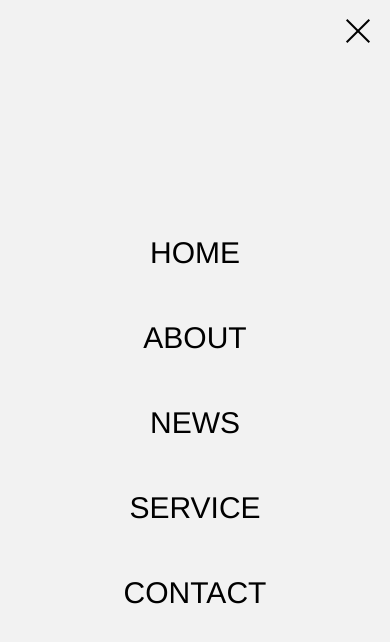
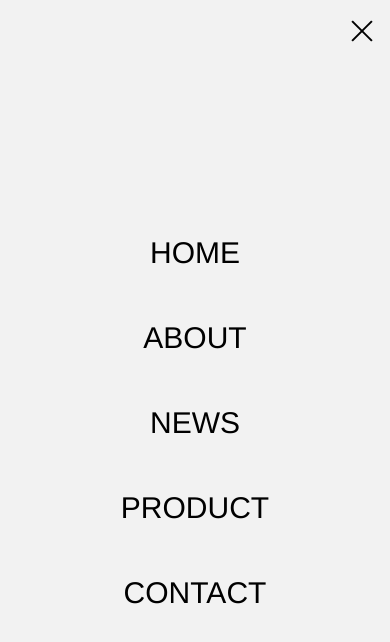
Before and after one commit to ppppppsmash/pj_kk, a Next.js app: page /news in a window 390 px wide. Both pictures are taken after a click on the element 358 px from the left and 32 px from the top of the page. Shown: the top 642 px of the page. Built offline with nearby package versions, Linux system fonts and the light colour scheme.

Commit message:
feat: Update header and hero components, adjust layout and styling

```diff
--- a/components/Header.tsx
+++ b/components/Header.tsx
@@ -158,21 +158,21 @@ export function Header() {
           </NavigationMenu>
 
           <div
-            className="sm:hidden block bg-gray fixed top-0 right-0 rounded-md w-16 h-16 cursor-pointer z-[9999] text-center
+            className="sm:hidden block bg-gray fixed top-0 right-0 w-14 h-14 cursor-pointer z-[9999] text-center
               rounded-bl-[25px]"
             onClick={handleClick}
           >
             <span
-              className={cn("relative bg-black w-8 h-[2px] inline-block mt-[30px] transition-all duration-150",
-                "before:absolute before:-top-2 before:left-0 before:transition-all before:inline-block before:w-8 before:h-[2px] before:bg-black",
-                "after:absolute after:top-2 after:left-0 after:transition-all after:inline-block after:w-8 after:h-[2px] after:bg-black",
+              className={cn("relative bg-black w-7 h-[2px] inline-block mt-[24px] transition-all duration-150",
+                "before:absolute before:-top-2 before:left-0 before:transition-all before:inline-block before:w-7 before:h-[2px] before:bg-black",
+                "after:absolute after:top-2 after:left-0 after:transition-all after:inline-block after:w-7 after:h-[2px] after:bg-black",
                 isOpen ? "bg-transparent inline-block mt-[30px] transition-all duration-150 before:top-0 before:rotate-[135deg] after:top-0 after:rotate-[-135deg]" : ""
               )}
             ></span>
           </div>
 
           <div className={cn(
-            "fixed top-0 right-0 rounded-[50%] h-[100px] w-[100px] cursor-pointer z-[9998] text-center scale-0 bg-gray transition-all duration-1000",
+            "fixed top-0 right-0 rounded-[50%] h-[100px] w-[100px] cursor-pointer z-50 text-center scale-0 bg-gray transition-all duration-1000",
             isOpen ? "scale-[80]" : "",
             isClose ? "" : "scalse-[80]"
             )}
@@ -197,7 +197,7 @@ export function Header() {
                 <Link href="/news" onClick={handleCloseClick}>NEWS</Link>
               </li>
               <li className="text-[30px] no-underline text-black px-4 py-5 transition-all duration-300 cursor-pointer">
-                <Link href="/service" onClick={handleCloseClick}>SERVICE</Link>
+                <Link href="/product" onClick={handleCloseClick}>PRODUCT</Link>
               </li>
               <li className="text-[30px] no-underline text-black px-4 py-5 transition-all duration-300 cursor-pointer">
                 <Link href="/contact" onClick={handleCloseClick}>CONTACT</Link>
--- a/components/Hero.tsx
+++ b/components/Hero.tsx
@@ -39,7 +39,7 @@ export const Hero = () => {
   }, [animate, scope])
 
   return (
-    <div className="space-y-6 md:my-16 absolute top-1/3 sm:top-[25%] w-[80%] sm:w-[90%] sm:max-w-[400px] z-50 left-1/2 -translate-x-1/2 sm:left-20 sm:-translate-x-0">
+    <div className="space-y-6 md:my-16 absolute top-1/3 sm:top-[25%] w-[80%] sm:w-[90%] sm:max-w-[400px] z-10 left-1/2 -translate-x-1/2 sm:left-20 sm:-translate-x-0">
       <div className='flex flex-col-reverse gap-8 md:flex-row md:justify-between'>
         <motion.div
           className="flex flex-col gap-4 will-change-[transform,opacity] md:max-w-xl"
--- a/components/model/model-core.jsx
+++ b/components/model/model-core.jsx
@@ -226,7 +226,7 @@ export const DisplacementSphere = props => {
       </Swiper>
 
       <div className="h-[20svh] sm:h-[100svh] bg-white overflow-hidden flex flex-col justify-center relative z-[1]">
-        <div className="px-[10%] sm:pl-[26%] sm:pr-[5%]">
+        <div className="px-[10%] sm:pl-[26%] sm:pr-[5%] mt-8 sm:md-0">
           <h1 className="font-black text-[28px] leading-[1.2] tracking-wide">恒佳株式会社日本製</h1>
           <p className="mt-4 w-[300px]">アジアを中心に伊段シリーズ製品を始め、高品質な日本製の漢方薬、健康食品、化粧品、日用雑貨及び日本食材等を輸出しています。</p>
         </div>
```
